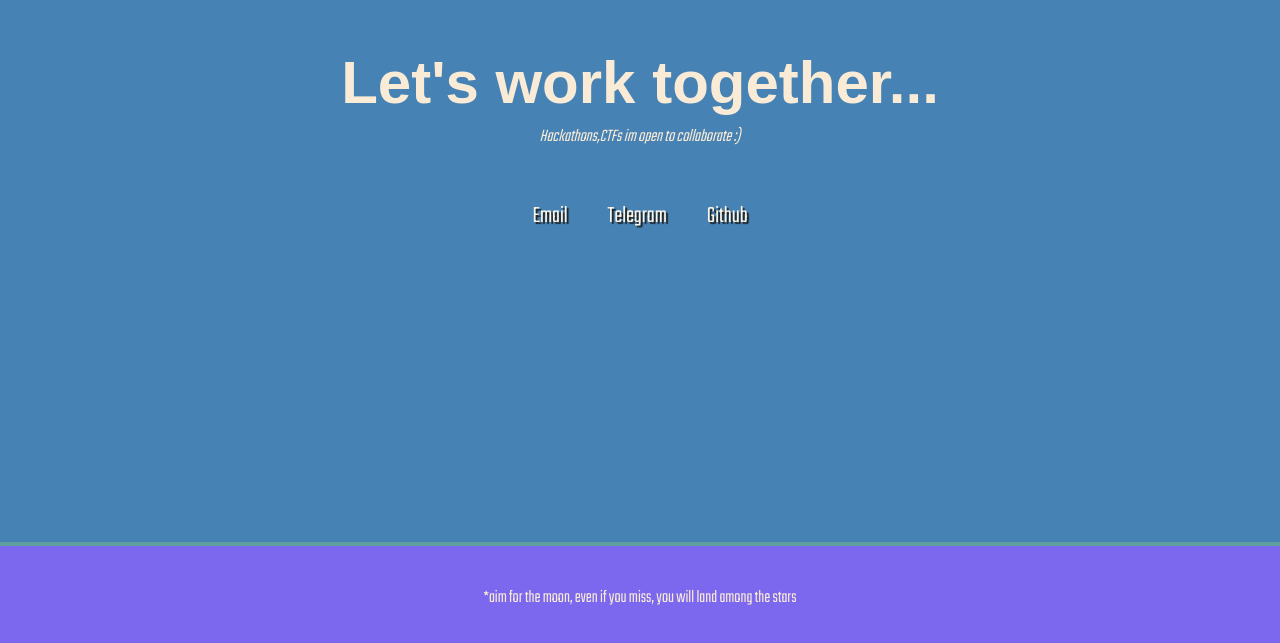
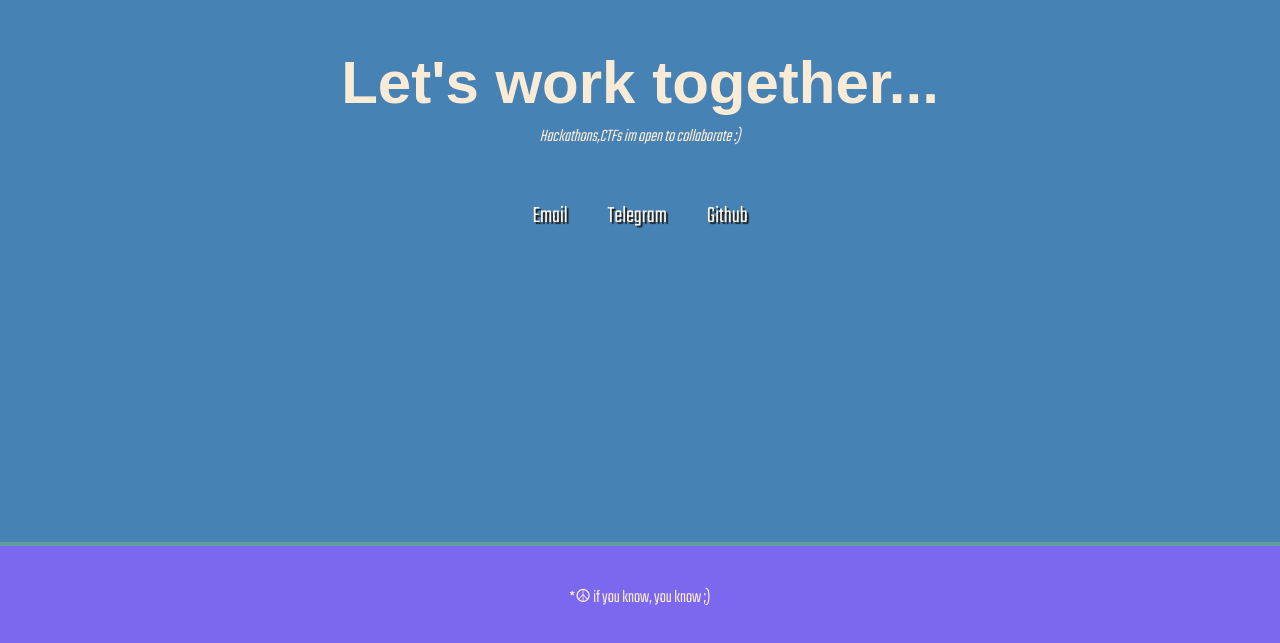
Before and after one commit to BenjaminChun/BenjaminChun.github.io, a plain HTML site: page index.html in a window 1280 px wide. Shown: the part 2616-3259 px from the top of the page. Drawn offline with Linux system fonts and the light colour scheme.

Commit message:
Update index.html

```diff
--- a/index.html
+++ b/index.html
@@ -111,7 +111,7 @@
             </div>
         </section>
         <footer>
-            <p>*aim for the moon, even if you miss, you will land among the stars</p>
+            <p>*&#9774; if you know, you know ;)</p>
         </footer>
     </body>
 </html>
```
